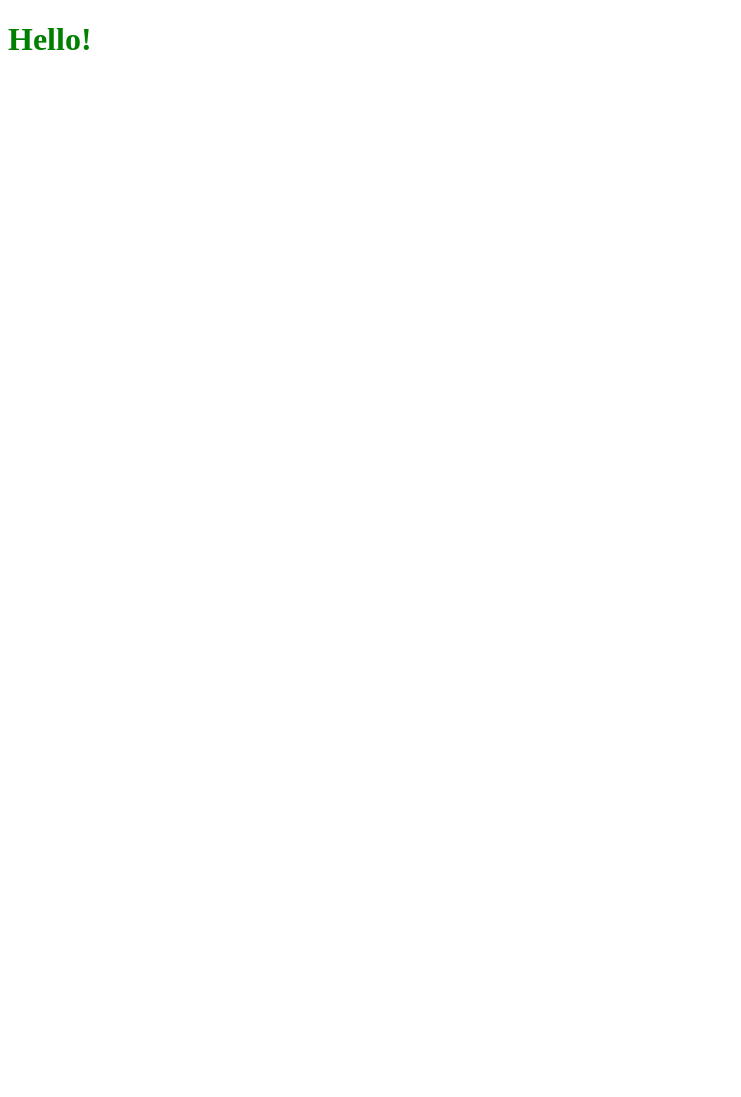
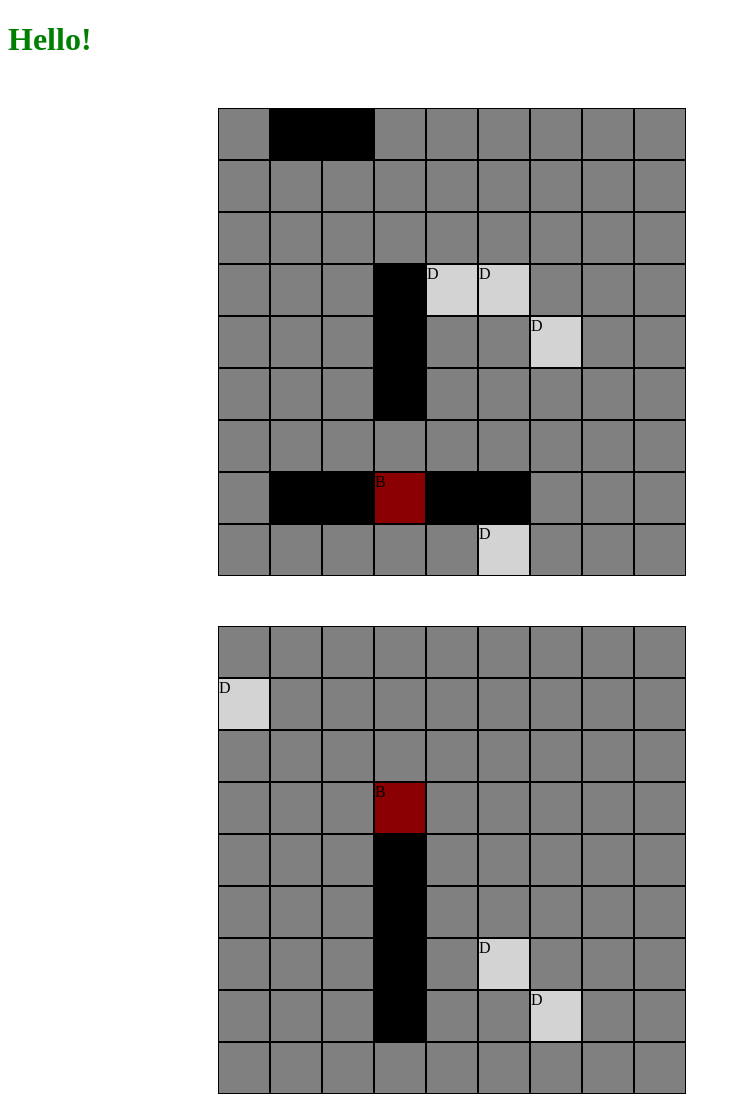
Before and after one commit to NightShop/battleShipTDD, a website built with webpack: page src/index.html in a window 1280 px wide. Shown: the whole page, without its empty margins (0-741 px from the left). Before the commit the page ends 800 px from the top, so only its background shows below. Built offline with nearby package versions, Linux system fonts and the light colour scheme.

Commit message:
built basic interface

```diff
--- a/package.json
+++ b/package.json
@@ -3,7 +3,6 @@
   "version": "1.0.0",
   "description": "",
   "main": "/src/index.js",
-  "type": "module",
   "scripts": {
     "test": "jest --watchAll",
     "build": "webpack",
--- /dev/null
+++ b/src/components/renderDOM.js
@@ -0,0 +1,43 @@
+const renderDOM = (() => {
+    const grid = (gridInput) => {
+        const gridContainer = document.createElement("div");
+        gridInput.forEach(row => {
+            const gridRow = document.createElement("div");
+            row.forEach(field => {
+                gridRow.appendChild(createOneField(field));
+            })
+            gridContainer.appendChild(gridRow);
+        })
+        gridContainer.classList.add("gridContainer");
+        return gridContainer;
+    }
+
+    function createOneField(fieldContent) {
+        const container = document.createElement("div");
+        container.textContent = fieldContent;
+
+        switch (fieldContent) {
+            case "B":
+                container.classList.add("bombed");
+                break;
+            case "D":
+                container.classList.add("revealed")
+                break;
+            case "":
+                container.classList.add("unrevealed");
+                break;
+            default:
+                container.classList.add("ship");
+
+        }
+
+
+        container.classList.add("gridField");
+
+        return container;
+    }
+
+    return { grid };
+})();
+
+export default renderDOM;
--- a/src/index.html
+++ b/src/index.html
@@ -4,7 +4,11 @@
 <head>
     <meta charset="utf-8">
 </head>
+
 <body>
-    <h1>Hello!</h1>
+    <div class="container">
+        <h1>Hello!</h1>
+    </div>
 </body>
+
 </html>
--- a/src/index.js
+++ b/src/index.js
@@ -1,2 +1,61 @@
 import "./style.css";
-import createShip from "./components/createShip";
+import createShip from "./components/createShip.js"
+import createGameboard from "./components/createGameboard.js";
+import computerPlayerLogic from "./components/computerPlayerLogic.js";
+import renderDOM from "./components/renderDOM.js";
+
+console.log("----------------------------------------------------\n\n\n\n\n");
+const gameboardOne = createGameboard();
+const gameboardTwo = createGameboard();
+
+const shipOne = createShip([3,3], 3, "horizontal");
+gameboardOne.addShipToDatabase(shipOne, shipOne.getId());
+gameboardOne.addShipToGrid(shipOne.getCoordinatesArray(), shipOne.getId());
+
+const shipOneOne = createShip([0,1], 2, "vertical");
+gameboardOne.addShipToDatabase(shipOneOne, shipOneOne.getId());
+gameboardOne.addShipToGrid(shipOneOne.getCoordinatesArray(), shipOneOne.getId());
+
+const shipOneOneOne = createShip([7,1], 5, "vertical");
+gameboardOne.addShipToDatabase(shipOneOneOne, shipOneOneOne.getId());
+gameboardOne.addShipToGrid(shipOneOneOne.getCoordinatesArray(), shipOneOneOne.getId());
+
+const shipTwo = createShip([3,3], 5, "horizontal");
+gameboardTwo.addShipToDatabase(shipTwo, shipTwo.getId());
+gameboardTwo.addShipToGrid(shipTwo.getCoordinatesArray(), shipTwo.getId());
+
+
+const container = document.querySelector(".container");
+const gridOneContainer = document.createElement("div");
+gridOneContainer.classList.add("gridSection");
+container.appendChild(gridOneContainer);
+
+const gridTwoContainer = document.createElement("div");
+gridTwoContainer.classList.add("gridSection");
+container.appendChild(gridTwoContainer);
+
+const gameRound = () => {
+    const target = computerPlayerLogic.getTarget(gameboardOne.getGrid());
+
+    gameboardOne.receiveAttack(target);
+
+    gameboardTwo.receiveAttack(computerPlayerLogic.getTarget(gameboardTwo.getGrid()));
+
+
+
+    if(gameboardOne.areAllSunk() || gameboardTwo.areAllSunk()) {
+        clearInterval(interval);
+    }
+
+
+
+    gridOneContainer.firstChild != null ? gridOneContainer.removeChild(gridOneContainer.firstChild) : {};
+    const gridOne = renderDOM.grid(gameboardOne.getGrid());
+    gridOneContainer.appendChild(gridOne);
+
+    gridTwoContainer.firstChild != null ? gridTwoContainer.removeChild(gridTwoContainer.firstChild) : {};
+    const gridTwo = renderDOM.grid(gameboardTwo.getGrid());
+    gridTwoContainer.appendChild(gridTwo);
+}
+
+const interval = setInterval(gameRound, 1000);
--- a/src/style.css
+++ b/src/style.css
@@ -1,3 +1,39 @@
 h1 {
     color: green;
 }
+
+.container {
+    width: 720px;
+}
+
+.gridSection {
+    margin: 50px auto;
+    width: 300px;
+}
+
+.gridContainer {
+    display: flex;
+}
+
+.gridField {
+    border: 1px solid black;
+    border-collapse: collapse;
+    width: 50px;
+    height: 50px;
+}
+
+.revealed {
+    background-color: lightgrey;
+}
+
+.unrevealed {
+    background-color: grey;
+}
+
+.bombed {
+    background-color: darkred;
+}
+
+.ship {
+    background-color: black;
+}
```
